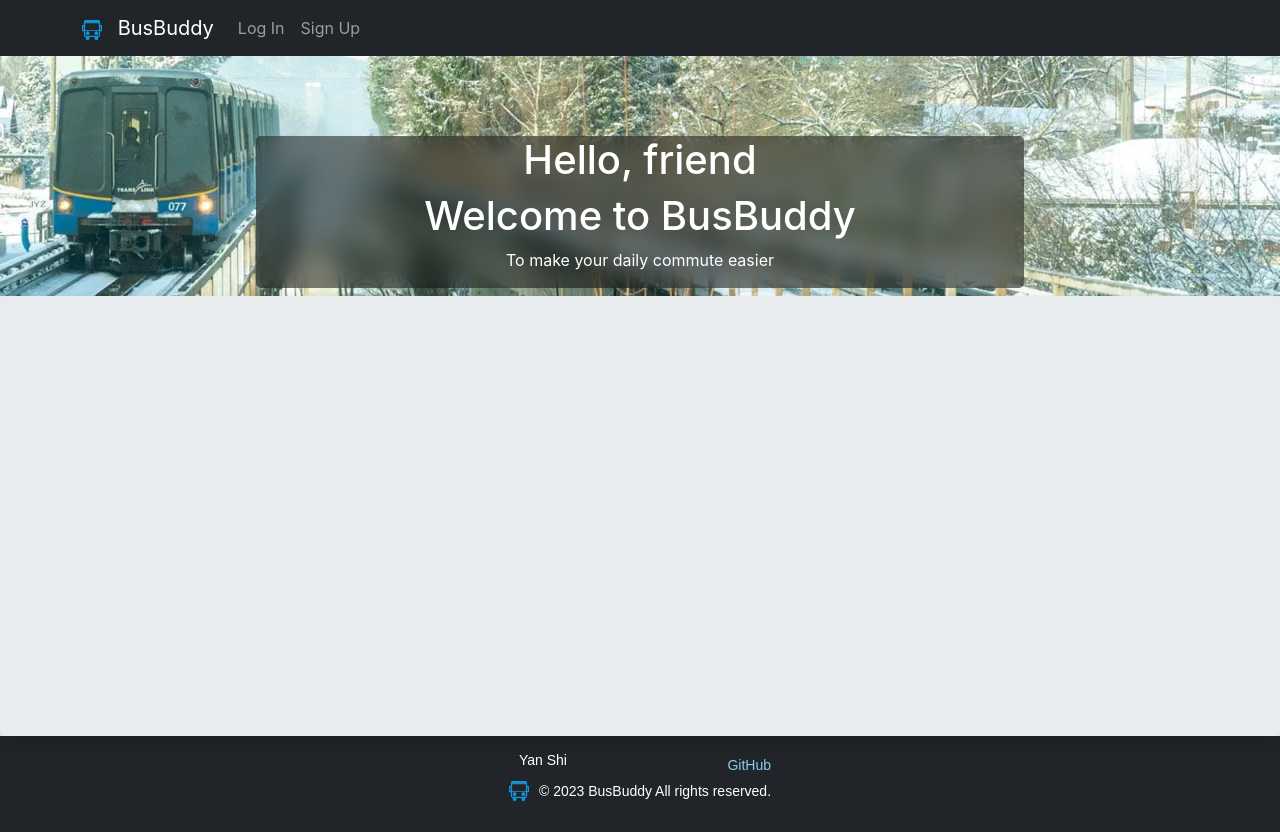
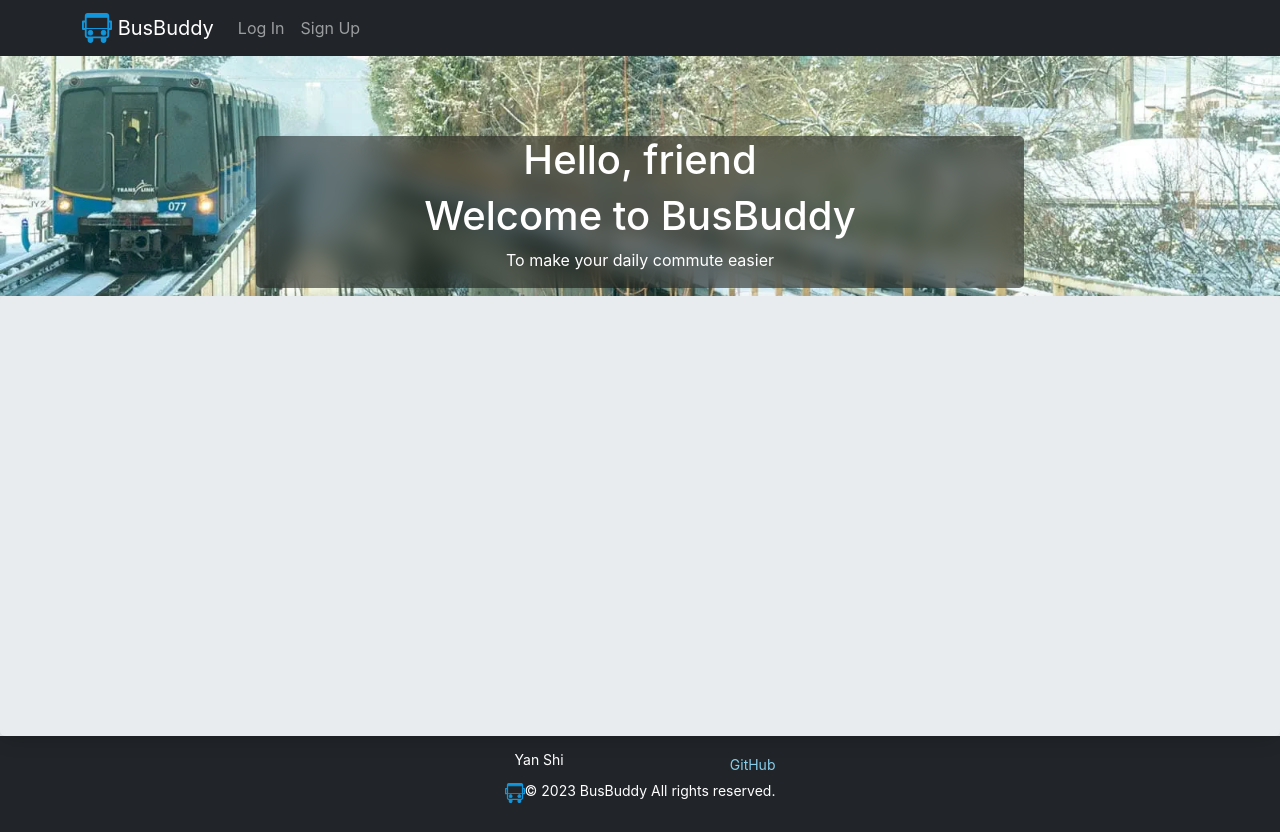
Before and after one commit to leonshiyan/bus-buddy-front-end, a React (Vite) app: page / in a window 1280 px wide. Built offline with nearby package versions, Linux system fonts and the light colour scheme; no server answers.

Commit message:
css update

```diff
--- a/src/components/Footer/Footer.module.css
+++ b/src/components/Footer/Footer.module.css
@@ -10,15 +10,8 @@
   padding: 10px;
 }
 
-img {
-  width: 20px;
-  height: 20px;
-  margin-right: 10px;
-}
-
 footer {
   font-size: 14px;
-  font-family: Arial, sans-serif;
   color: white;
   display: flex;
   align-items: center;
--- a/src/components/Footer/Footer.tsx
+++ b/src/components/Footer/Footer.tsx
@@ -13,9 +13,9 @@ const Footer = () => {
           <img
               alt=""
               src="/bus.svg"
-              width="30"
-              height="30"
-              className="d-inline-block align-top"
+              width="20"
+              height="20"
+              className="d-inline-block"
           />© 2023 BusBuddy All rights reserved.</p>
       </div>
     </footer>
--- a/src/components/NavBar/NavBar.tsx
+++ b/src/components/NavBar/NavBar.tsx
@@ -23,9 +23,11 @@ const NavBar = (props: NavBarProps): JSX.Element => {
           <img
               alt=""
               src="/bus.svg"
-              className="d-inline-block"
+              width="30"
+              height="30"
+              className="d-inline-block align-top"
           />{' '}
-          BusBuddy
+        BusBuddy
         </Navbar.Brand>
         <Navbar.Toggle aria-controls="responsive-navbar-nav" />
         <Navbar.Collapse id="responsive-navbar-nav">
--- a/src/pages/Landing/Landing.module.css
+++ b/src/pages/Landing/Landing.module.css
@@ -9,7 +9,7 @@
   align-items: center;
   text-align: center;
   flex-direction: column;
-  width: 100vw;
+  width: 100%;
   height: var(--banner-height);
   background-image: url('../../assets/hp_expo_snow2.webp');
   background-repeat: no-repeat;
```
